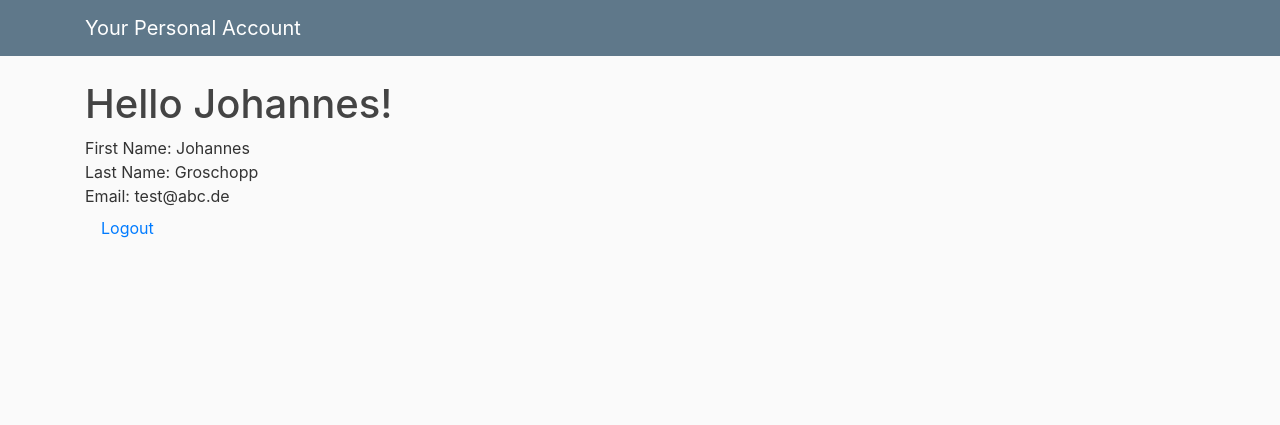
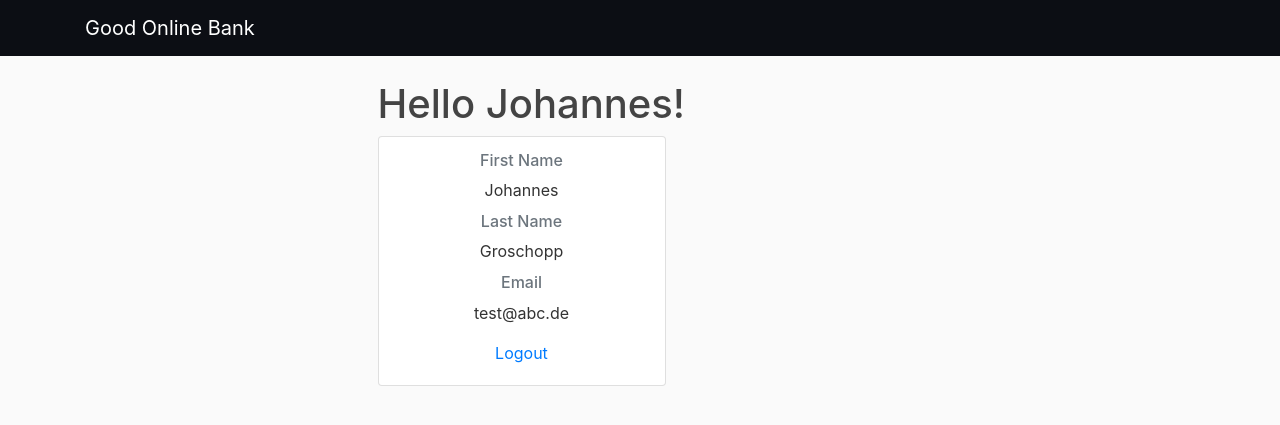
Before and after one commit to johmaxgro/banking_login, a Flask app: page / in a window 1280 px wide. Shown: the top 425 px of the page. Run offline with Flask 2, Linux system fonts and the light colour scheme; a user stored in the database is signed in; some libraries are stand-ins or nearby versions.

Commit message:
added nices layout for main page showing user data

```diff
--- a/banking_app/routes.py
+++ b/banking_app/routes.py
@@ -4,6 +4,7 @@ from banking_app.models import User
 from banking_app.forms import LoginForm, RegisterForm
 from flask_login import login_user, current_user, logout_user, login_required
 
+title = 'Good Online Bank'
 
 @app.route('/')
 
@@ -11,7 +12,7 @@ from flask_login import login_user, current_user, logout_user, login_required
 def main():
 	if not current_user.is_authenticated:
 		return redirect(url_for('login'))
-	return render_template('main.html', title='Your Online Banking App', header='Your Personal Account', user=current_user)
+	return render_template('main.html', title=title, header='Your Personal Account', user=current_user)
 
 @app.route("/register", methods=['GET', 'POST'])
 def register():
@@ -23,9 +24,9 @@ def register():
 		user = User(name=form.name.data, surname=form.surname.data, email=form.email.data, password=hash_pw)
 		db.session.add(user)
 		db.session.commit()
-		flash('You are now registered! Log in to reach to Account', 'success')
+		flash('You are now registered! You can log in to your Account.', 'success')
 		return redirect(url_for('login'))
-	return render_template('register.html', title='Your Online Banking App', header='Register Your Online Banking Account', form=form)
+	return render_template('register.html', title=title, header='Register Your Online Banking Account', form=form)
 
 @app.route('/login', methods=['GET', 'POST'])
 def login():
@@ -40,7 +41,7 @@ def login():
 			return redirect(url_for('main', user=user))
 		else:
 			flash('Login failed. Please check if your email and password are correct.', 'danger')
-	return render_template('login.html', title='Your Online Banking App', header='Log in to your Account', form=form)
+	return render_template('login.html', title=title, header='Log in to your Account', form=form)
 
 @app.route("/logout")
 def logout():
--- a/banking_app/static/style.css
+++ b/banking_app/static/style.css
@@ -9,72 +9,23 @@ h1, h2, h3, h4, h5, h6 {
 }
 
 .bg-steel {
-  background-color: #5f788a;
+  background-color: #0c0e14;
 }
 
-.site-header .navbar-nav .nav-link {
-  color: #cbd5db;
-}
-
-.site-header .navbar-nav .nav-link:hover {
-  color: #ffffff;
-}
-
-.site-header .navbar-nav .nav-link.active {
-  font-weight: 500;
+.btn {
+  color: #0c0e14;
 }
 
 .content-section {
   background: #ffffff;
   padding: 10px 20px;
   border: 1px solid #dddddd;
-  border-radius: 3px;
+  border-radius: 10px;
   margin-bottom: 20px;
 }
 
-.article-title {
-  color: #444444;
+.center {
+  margin: auto;
+  width: 50%;
+  padding: 10px;
 }
-
-a.article-title:hover {
-  color: #428bca;
-  text-decoration: none;
-}
-
-.article-content {
-  white-space: pre-line;
-}
-
-.article-img {
-  height: 65px;
-  width: 65px;
-  margin-right: 16px;
-}
-
-.article-metadata {
-  padding-bottom: 1px;
-  margin-bottom: 4px;
-  border-bottom: 1px solid #e3e3e3
-}
-
-.article-metadata a:hover {
-  color: #333;
-  text-decoration: none;
-}
-
-.article-svg {
-  width: 25px;
-  height: 25px;
-  vertical-align: middle;
-}
-
-.account-img {
-  height: 125px;
-  width: 125px;
-  margin-right: 20px;
-  margin-bottom: 16px;
-}
-
-.account-heading {
-  font-size: 2.5rem;
-}
--- a/banking_app/templates/layout.html
+++ b/banking_app/templates/layout.html
@@ -11,16 +11,16 @@
     <link rel="stylesheet" type="text/css" href="{{ url_for('static', filename='style.css') }}">
 
     {% if title %}
-        <title>Banking App - {{ title }}</title>
+        <title>{{ title }}</title>
     {% else %}
-        <title>Banking App</title>
+        <title>Good Online Bank</title>
     {% endif %}
 </head>
 <body>
     <header class="site-header">
       <nav class="navbar navbar-expand-md navbar-dark bg-steel fixed-top">
         <div class="container">
-          <a class="navbar-brand mr-4" href="/">{{ header }}</a>
+          <a class="navbar-brand mr-4" href="/">{{ title }}</a>
           <button class="navbar-toggler" type="button" data-toggle="collapse" data-target="#navbarToggle" aria-controls="navbarToggle" aria-expanded="false" aria-label="Toggle navigation">
             <span class="navbar-toggler-icon"></span>
           </button>
@@ -36,5 +36,16 @@
       </div>
     </main>
 
+    <div class="col-md-6 mx-auto">
+          {% with messages = get_flashed_messages(with_categories=true) %}
+            {% if messages %}
+              {% for category, message in messages %}
+                <div class="alert alert-{{ category }}">
+                  {{ message }}
+                </div>
+              {% endfor %}
+            {% endif %}
+          {% endwith %}
+    </div>
 </body>
 </html>
--- a/banking_app/templates/main.html
+++ b/banking_app/templates/main.html
@@ -1,9 +1,19 @@
 {% extends "layout.html" %}
 {% block content %}
-	<h1>Hello {{ user.name }}!</h1>
-	<div>First Name: {{ user.name }}</div>
-	<div>Last Name: {{ user.surname }}</div>
-	<div>Email: {{ user.email }}</div>
-
-	<a class="nav-item nav-link" href="{{ url_for('logout') }}">Logout</a>
+	<div class="col-md-6 mx-auto">
+		<h1>Hello {{ user.name }}!</h1>
+		<div class="card align-items-center" style="width: 18rem;">
+  		<div class="card-body text-center">
+			<h6 class="card-subtitle mb-2 text-muted">First Name</h6>
+			<p class="card-text text-center">{{ user.name }}</p>
+			<h6 class="card-subtitle mb-2 text-muted">Last Name</h6>
+			<p class="card-text">{{ user.surname }}</p>
+			<h6 class="card-subtitle mb-2 text-muted">Email</h6>
+			<p class="card-text">{{ user.email }}</p>
+			<div class="col-md-12 mx-auto">
+		   		<a href="{{ url_for('logout') }}" class="card-link">Logout</a>
+		   	</div>
+  		</div>
+		</div>
+	</div>
 {% endblock content %}
--- a/banking_app/templates/register.html
+++ b/banking_app/templates/register.html
@@ -4,7 +4,7 @@
         <form method="POST" action="">
             {{ form.hidden_tag() }}
             <fieldset class="form-group">
-                <legend class="border-bottom mb-4">Please fill out the fields below</legend>
+                <legend class="mb-5">{{ header }}</legend>
                 <div class="form-group">
                     {{ form.name.label(class="form-control-label") }}
 
```
Also changed, not shown: banking_app/templates/login.html (+4 -5 lines), banking_app/test.db.
